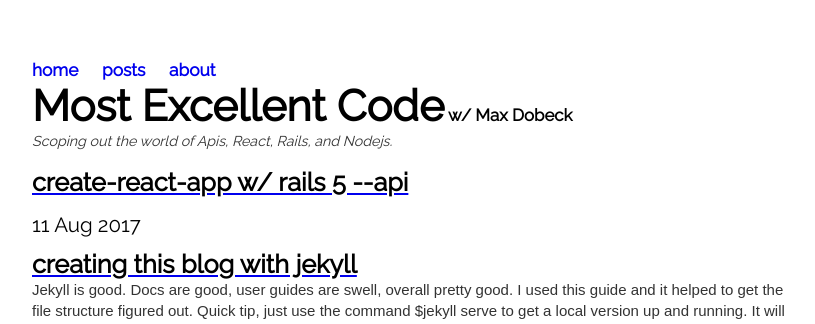
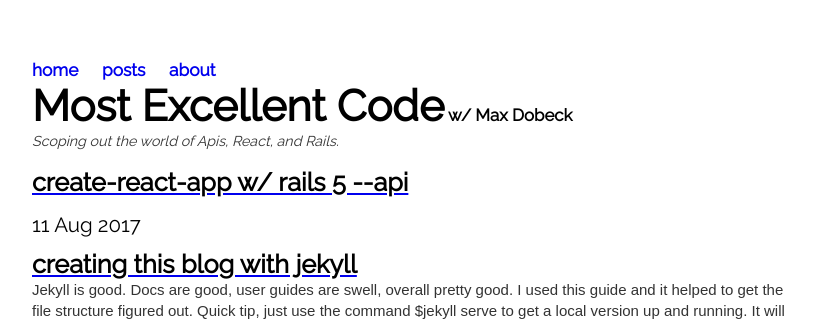
Before and after one commit to maxdobeck/maxdobeck.github.io, a Jekyll site: the page built from index.html, in a window 1280 px wide. Shown: the top 324 px of the page, without its empty margins (160-975 px from the left). Built offline with Jekyll 4.4.1, drawn with Linux system fonts in a browser that asks for light colours; the list of posts is cut into pages by our own code.

Commit message:
Fuck nodejs.

```diff
--- a/index.html
+++ b/index.html
@@ -5,7 +5,7 @@
 <div class="intro">
 	<h1 class="blogTitle">Most Excellent Code</h1>
         <h3 class="author">w/ Max Dobeck</h3>
-        <p class="subtitle">Scoping out the world of Apis, React, Rails, and Nodejs.</p>
+        <p class="subtitle">Scoping out the world of Apis, React, and Rails.</p>
 </div>
 
 <div>
```
